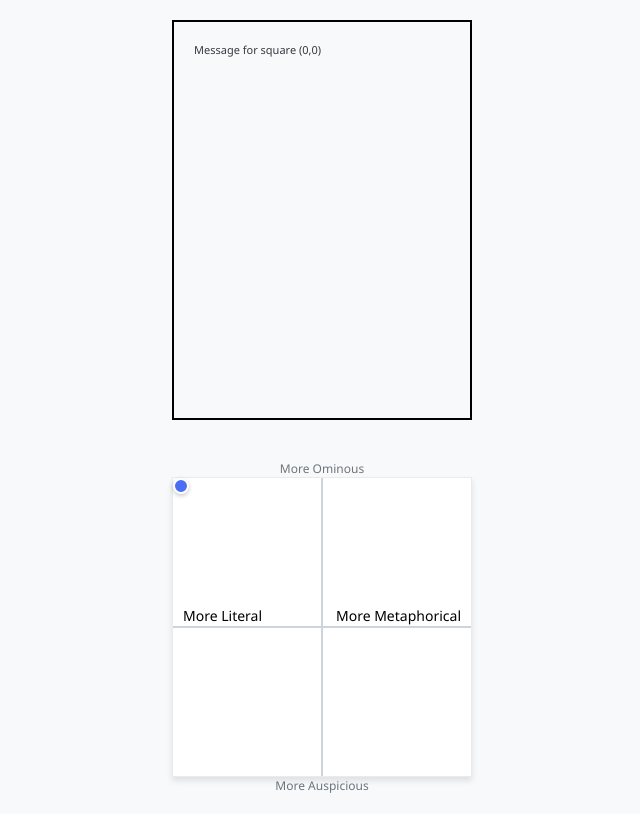
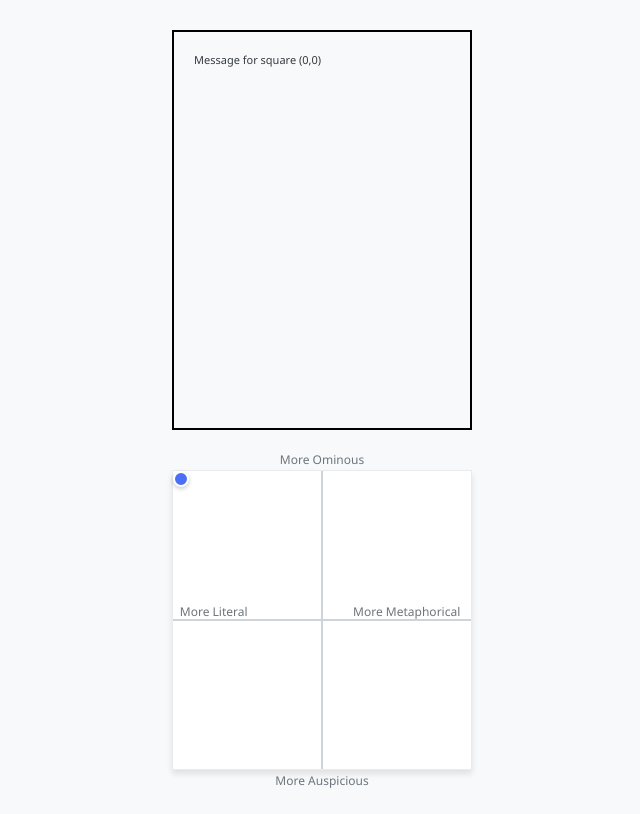
Before and after one commit to torgbuiedunyenyo/coordinate-plane, a Next.js app: page / in a window 1280 px wide. Shown: the whole page, without its empty margins (318-958 px from the left). Built offline with nearby package versions, Linux system fonts and the light colour scheme; a web font is replaced by a local one.

Commit message:
working, no messages

```diff
--- a/pages/index.js
+++ b/pages/index.js
@@ -115,19 +115,18 @@ export default function Home() {
           <div className={styles.messageDisplay}>{messages[currentSquare] || ""}</div>
         </div>
         <div className={styles.coordinatePlaneContainer}>
-          <div className={styles.label}>More Ominous</div>
           <div className={styles.coordinatePlane} ref={coordinatePlaneRef}>
             {Array.from({ length: 121 }, (_, i) => (
               <div key={i} className={styles.square}></div>
             ))}
             <div className={styles.circle} ref={circleRef}></div>
-            <div className={styles.arrowX}>
-              <span className={styles.labelLeft}>More Literal</span>
-              <span className={styles.labelRight}>More Metaphorical</span>
-            </div>
+            <div className={styles.arrowX}></div>
             <div className={styles.arrowY}></div>
+            <div className={`${styles.label} ${styles['label-top']}`}>More Ominous</div>
+            <div className={`${styles.label} ${styles['label-bottom']}`}>More Auspicious</div>
+            <div className={`${styles.label} ${styles['label-left']}`}>More Literal</div>
+            <div className={`${styles.label} ${styles['label-right']}`}>More Metaphorical</div>
           </div>
-          <div className={styles.label}>More Auspicious</div>
         </div>
       </main>
     </div>
--- a/styles/Home.module.css
+++ b/styles/Home.module.css
@@ -131,33 +131,34 @@
   }
 
   .label {
-
-  font-size: 12px;
-
-  color: #6c757d;
-
-  text-align: center;
-
+    position: absolute;
+    font-size: 12px;
+    color: #6c757d;
+    text-align: center;
+    transform: translateX(-50%);
+    white-space: nowrap;
   }
 
-  .labelLeft {
-
-  position: absolute;
-
-  left: 10px;
-
-  top: -20px;
-
+  .label-top {
+    top: -20px;
+    left: 50%;
   }
 
-  .labelRight {
+  .label-bottom {
+    bottom: -20px;
+    left: 50%;
+  }
 
-  position: absolute;
+  .label-left {
+    top: 50%;
+    left: 0;
+    transform: translateY(-100%) translateX(10%);
+  }
 
-  right: 10px;
-
-  top: -20px;
-
+  .label-right {
+    top: 50%;
+    right: 0;
+    transform: translateY(-100%) translateX(-10%);
   }
 
   .messageDisplayContainer {
```
